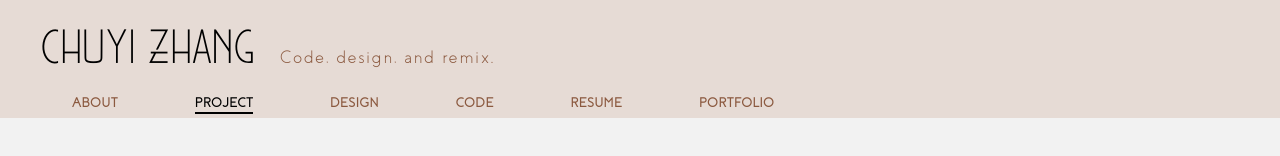
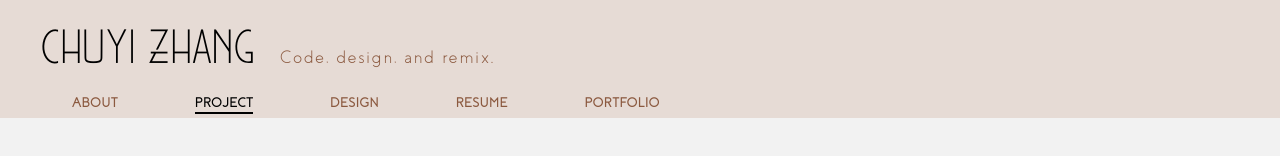
Before and after one commit to RomolaZhang/Portfolio, a React (Create React App) app: page / in a window 1280 px wide. Shown: the top 156 px of the page. Built offline with nearby package versions, Linux system fonts and the light colour scheme.

Commit message:
sixth commit

```diff
--- a/src/App.js
+++ b/src/App.js
@@ -271,13 +271,6 @@ class App extends Component {
           <div className="description"> Code, design, and remix. </div>
           <div className="buttons">
             {buttons}
-            <a
-              target="_blank"
-              className="Button"
-              href="https://github.com/RomolaZhang/"
-            >
-              code
-            </a>
             <a className="Button" target="_blank" href={Resume}>
               resume
             </a>
```
